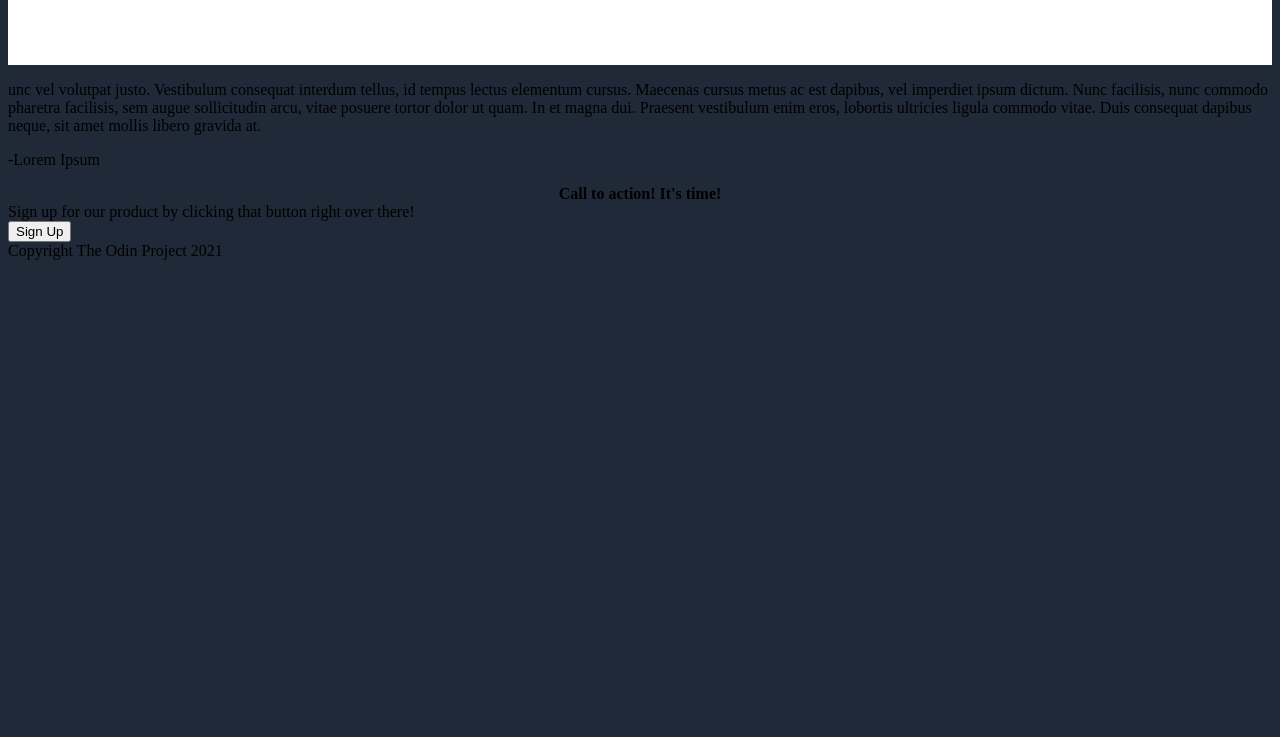
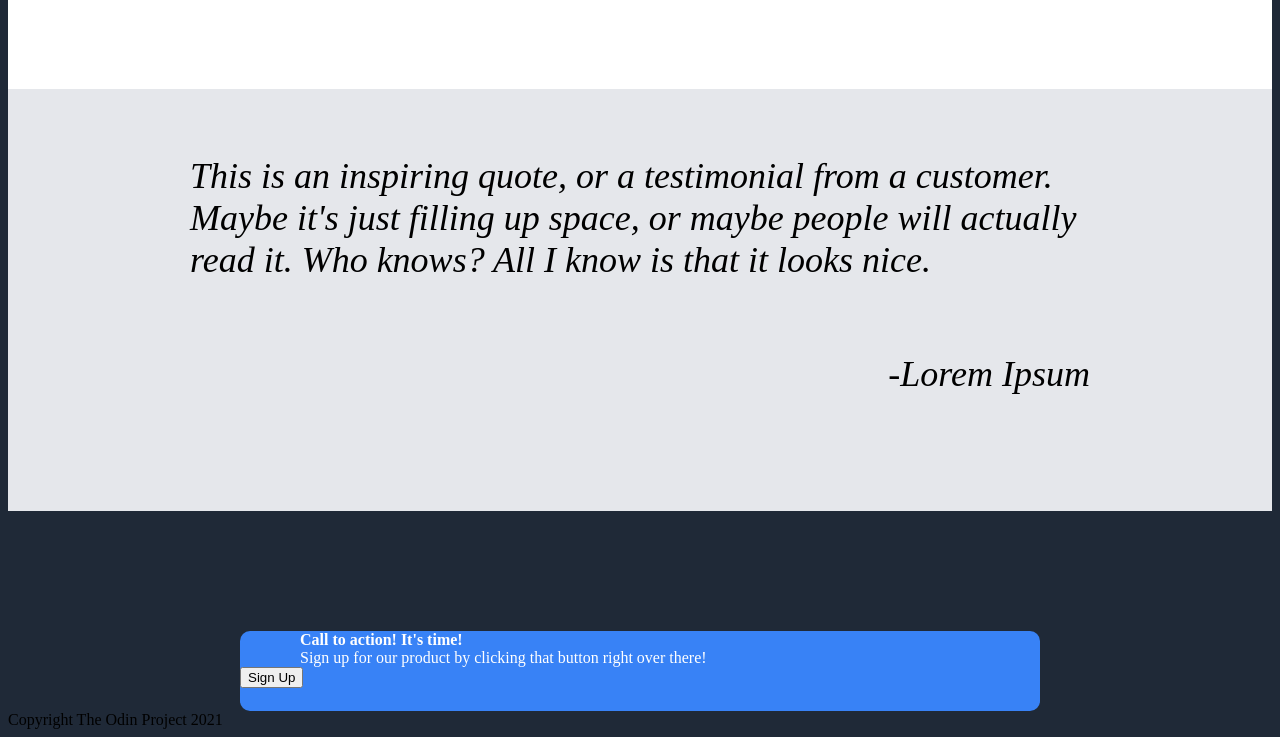
Before and after one commit to Yorumi-rena/Landing-Page, a plain HTML site: page index.html in a window 1280 px wide. Shown: the part 822-1559 px from the top of the page. Before the commit the page ends 1090 px from the top, so only its background shows below. Drawn offline with Linux system fonts and the light colour scheme.

Commit message:
working on modal and footer

```diff
--- a/index.html
+++ b/index.html
@@ -27,7 +27,7 @@
             </div>
         </div>
         <div class="info">
-            <div class="title">Some random info</div>
+            <div class="title">Some random info.</div>
 
             <div class="pics">
                 <div class="element">
@@ -41,15 +41,19 @@
             </div>
         </div>
 
-        <div class="quote">
-            <p>unc vel volutpat justo. Vestibulum consequat interdum tellus, id tempus lectus elementum cursus. Maecenas cursus metus ac est dapibus, vel imperdiet ipsum dictum. Nunc facilisis, nunc commodo pharetra facilisis, sem augue sollicitudin arcu, vitae posuere tortor dolor ut quam. In et magna dui. Praesent vestibulum enim eros, lobortis ultricies ligula commodo vitae. Duis consequat dapibus neque, sit amet mollis libero gravida at. </p>
-            <p>-Lorem Ipsum</p>
+        <div class="quote_text">
+            <div class="quote">
+                <p>This is an inspiring quote, or a testimonial from a customer. Maybe it's just filling up space, or maybe people will actually read it. Who knows? All I know is that it looks nice.</p>
+                <div class="quoter"><p>-Lorem Ipsum</p></div>
+            </div>
         </div>
 
         <div class="card_container">
-            <div class="title"><strong>Call to action! It's time!</strong></div>
-            <div class="text">Sign up for our product by clicking that button right over there!</div>
-            <button>Sign Up</button>
+            <div class="center">
+                <div class="card_title"><strong>Call to action! It's time!</strong></div>
+                <div class="text">Sign up for our product by clicking that button right over there!</div>
+            </div>
+            <button class="call">Sign Up</button>
         </div>
 
         <div class="footer">Copyright The Odin Project 2021</div>
--- a/style.css
+++ b/style.css
@@ -74,6 +74,9 @@ body{
 .title{
     display: flex;
     justify-content: center;
+    font-size: 36px;
+    font-weight: bolder;
+    color: #1f2937;
 }
 
 .pics{
@@ -86,3 +89,46 @@ body{
 .element{
     max-width: 320px;
 }
+
+.quote_text{
+    background-color: #e5e7eb;
+}
+
+.quote{
+    display: flex;
+    flex-direction: column;
+    flex-wrap: wrap;
+    max-width: 900px;
+    font-size: 36px;
+    font-style: italic;
+    margin: auto;
+    padding: 30px;
+}
+
+.quoter{
+    display: flex;
+    padding-bottom: 50px;
+    flex-direction: row;
+    justify-content: flex-end;
+}
+
+.card_container{
+    background-color: #3882f6;
+    width: 800px;
+    height: 80px;
+    margin: auto;
+    margin-top: 120px;
+    border-radius: 10px;
+    color: white;
+}
+
+.center{
+    margin-left: 60px;
+    margin-top: 60px;
+}
+
+.action{
+    display: flex;
+    flex-direction: column;
+
+}
```
